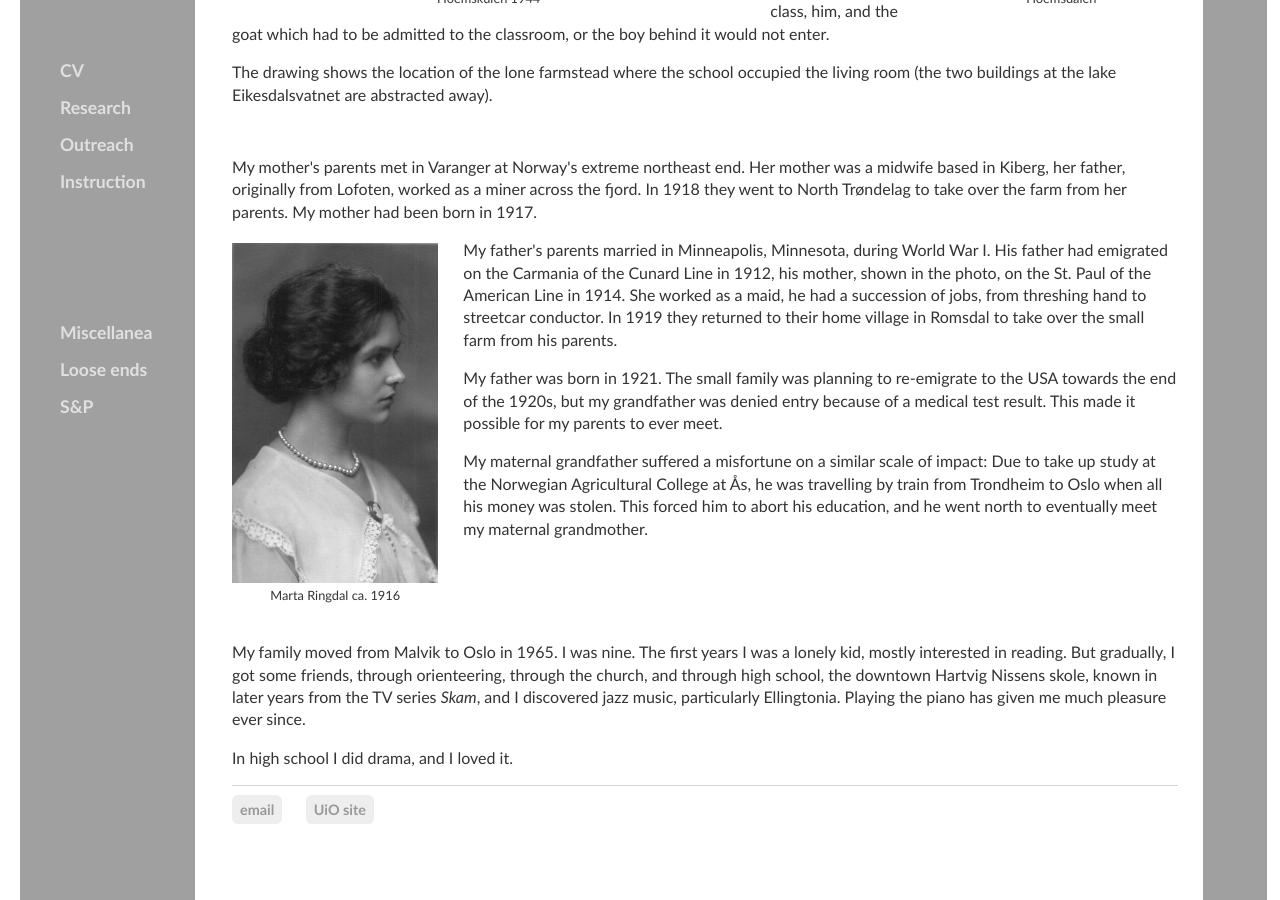
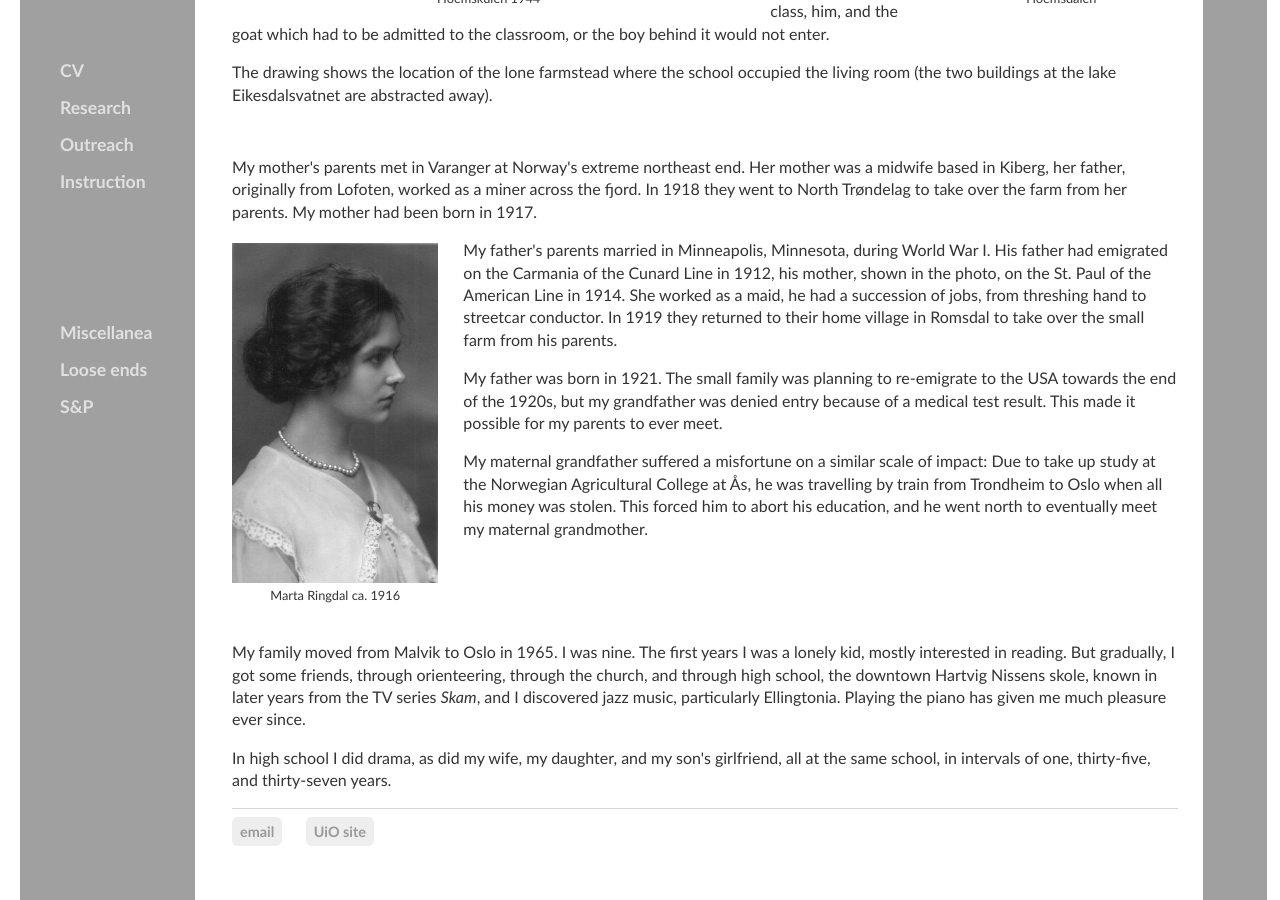
Before and after one commit to kjelljs/kjelljs.github.io, a Jekyll site: the page built from about/index.html, in a window 1280 px wide and 900 px high, scrolled down 3625 px. Built offline with Jekyll 4.4.1, drawn with Linux system fonts in a browser that asks for light colours.

Commit message:
Update index.html

```diff
--- a/about/index.html
+++ b/about/index.html
@@ -78,7 +78,7 @@ figcaption {
 </p>
 <!--p>Since my 9 years older brother and my 6 years older sister were good at maths and science, by implication I wasn't. I think this is universal: If your older siblings are good at something, you're supposed to be bad at it. That suited me fine: In high school we did drama, and I loved it. But once at university, while studying languages I worked at regaining the mathematics that had been lost.
 </p>-->
-<p>In high school I did drama, and I loved it.
+<p>In high school I did drama, as did my wife, my daughter, and my son's girlfriend, all at the same school, in intervals of one, thirty-five, and thirty-seven years.
 </p>
 </section>
 <!--p>I love hiking in forests and mountains. And while I treasure maps, I especially like to not know exactly where I am or am heading but go on.</p>-->
```
